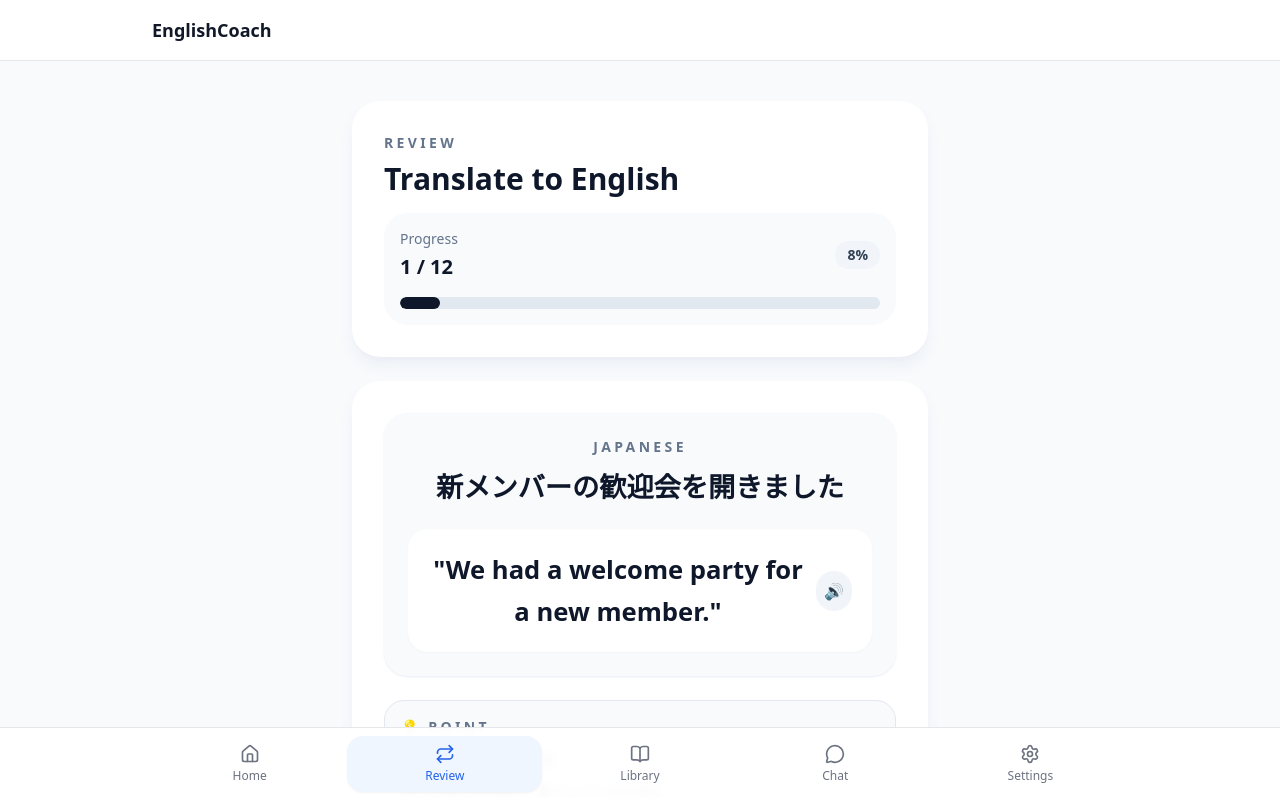
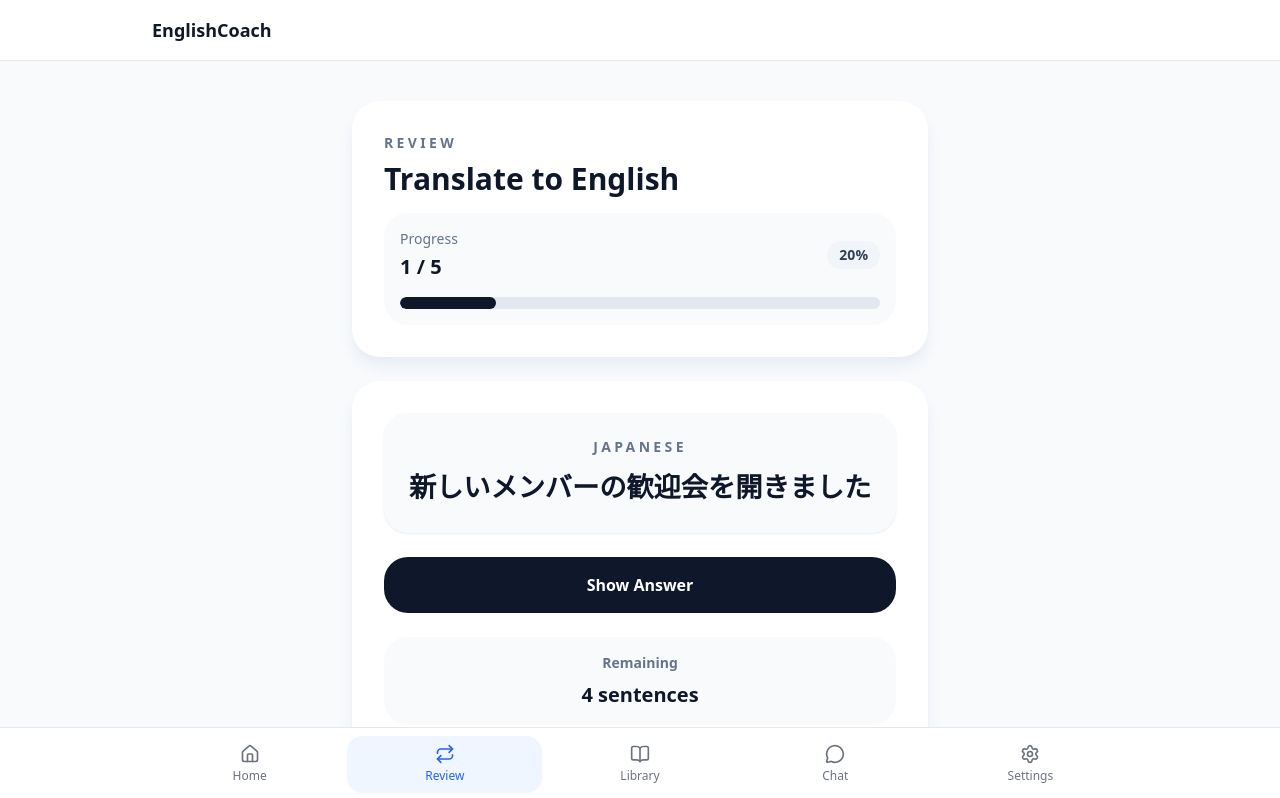
Before and after one commit to amabile1116-ux/EnglishCoach-web, a Next.js app: page /review in a window 1280 px wide. Shown: the top 798 px of the page. Built offline with nearby package versions, Linux system fonts and the light colour scheme.

Commit message:
Implement review flow with show answer and completion screen

```diff
--- a/src/app/review/page.tsx
+++ b/src/app/review/page.tsx
@@ -1,10 +1,90 @@
-import React from "react";
+"use client";
+
+import Link from "next/link";
+import { useState } from "react";
+
+const reviewItems = [
+  {
+    id: 1,
+    japanese: "新しいメンバーの歓迎会を開きました",
+    english: "We had a welcome party for a new member.",
+    point: "welcome party = 歓迎会 / for a new member = 新しいメンバーのために",
+  },
+  {
+    id: 2,
+    japanese: "彼は毎朝ジョギングをしています",
+    english: "He goes jogging every morning.",
+    point: "go jogging = ジョギングする / every morning = 毎朝",
+  },
+  {
+    id: 3,
+    japanese: "このレポートは明日までに提出してください",
+    english: "Please submit this report by tomorrow.",
+    point: "submit = 提出する / by tomorrow = 明日までに",
+  },
+  {
+    id: 4,
+    japanese: "彼女はとても静かに話しました",
+    english: "She spoke very quietly.",
+    point: "speak quietly = 静かに話す / very = とても",
+  },
+  {
+    id: 5,
+    japanese: "私はそのニュースを昨日聞きました",
+    english: "I heard that news yesterday.",
+    point: "hear = 聞く / yesterday = 昨日",
+  },
+];
 
 export default function ReviewPage() {
+  const [currentIndex, setCurrentIndex] = useState(0);
+  const [showAnswer, setShowAnswer] = useState(false);
+
+  const isComplete = currentIndex >= reviewItems.length;
+  const currentItem = reviewItems[currentIndex];
+  const progressPercent = ((currentIndex + 1) / reviewItems.length) * 100;
+  const remainingCount = reviewItems.length - (currentIndex + 1);
+
+  const handleNext = () => {
+    setShowAnswer(false);
+    setCurrentIndex((prev) => prev + 1);
+  };
+
+  if (isComplete) {
+    return (
+      <main className="min-h-screen bg-slate-50 px-4 py-8 sm:px-6 lg:px-8">
+        <div className="mx-auto flex w-full max-w-xl flex-col items-center rounded-[28px] bg-white p-8 text-center shadow-lg shadow-slate-200/80 sm:p-10">
+          <p className="text-sm font-semibold uppercase tracking-[0.24em] text-slate-500">Review Complete</p>
+          <h1 className="mt-4 text-3xl font-bold text-slate-900">🎉 Today&apos;s Review Complete!</h1>
+          <p className="mt-3 text-base leading-relaxed text-slate-600">Great job!</p>
+
+          <div className="mt-8 flex w-full flex-col gap-3 sm:flex-row">
+            <Link
+              href="/"
+              className="inline-flex h-12 items-center justify-center rounded-3xl bg-slate-900 px-4 text-sm font-semibold text-white transition hover:bg-slate-800"
+            >
+              Homeへ戻る
+            </Link>
+            <button
+              type="button"
+              onClick={() => {
+                setCurrentIndex(0);
+                setShowAnswer(false);
+              }}
+              className="inline-flex h-12 items-center justify-center rounded-3xl border border-slate-200 bg-white px-4 text-sm font-semibold text-slate-900 transition hover:bg-slate-50"
+            >
+              Reviewをもう一度行う
+            </button>
+          </div>
+        </div>
+      </main>
+    );
+  }
+
   return (
     <main className="min-h-screen bg-slate-50 px-4 py-6 sm:px-6 lg:px-8">
       <div className="mx-auto flex w-full max-w-xl flex-col gap-6">
-        <section className="rounded-[28px] bg-white p-6 shadow-lg shadow-slate-200/60 sm:p-8">
+        <section className="rounded-[28px] bg-white p-6 shadow-lg shadow-slate-200/80 sm:p-8">
           <div className="space-y-4">
             <div>
               <p className="text-sm font-semibold uppercase tracking-[0.24em] text-slate-500">Review</p>
@@ -15,34 +95,40 @@ export default function ReviewPage() {
               <div className="flex items-center justify-between">
                 <div>
                   <p className="text-sm text-slate-500">Progress</p>
-                  <p className="mt-1 text-xl font-semibold text-slate-900">1 / 12</p>
+                  <p className="mt-1 text-xl font-semibold text-slate-900">
+                    {currentIndex + 1} / {reviewItems.length}
+                  </p>
                 </div>
                 <span className="rounded-full bg-slate-100 px-3 py-1 text-sm font-semibold text-slate-700">
-                  8%
+                  {Math.round(progressPercent)}%
                 </span>
               </div>
               <div className="mt-4 h-3 overflow-hidden rounded-full bg-slate-200">
-                <div className="h-full w-1/12 rounded-full bg-slate-900 transition-all duration-300" />
+                <div
+                  className="h-full rounded-full bg-slate-900 transition-all duration-300"
+                  style={{ width: `${progressPercent}%` }}
+                />
               </div>
             </div>
           </div>
         </section>
 
-        <section className="rounded-[28px] bg-white p-6 shadow-lg shadow-slate-200/60 sm:p-8">
+        <section className="rounded-[28px] bg-white p-6 shadow-lg shadow-slate-200/80 sm:p-8">
           <div className="space-y-6">
             <div className="rounded-[24px] bg-slate-50 p-6 shadow-sm shadow-slate-200/80">
               <div className="space-y-5 text-center">
                 <div className="space-y-2">
                   <p className="text-sm font-semibold uppercase tracking-[0.24em] text-slate-500">Japanese</p>
                   <p className="text-2xl font-semibold leading-relaxed text-slate-900 sm:text-[1.7rem]">
-                    新メンバーの歓迎会を開きました
+                    {currentItem.japanese}
                   </p>
                 </div>
 
+                {showAnswer ? (
                   <div className="rounded-[20px] bg-white p-5 shadow-sm shadow-slate-100">
                     <div className="flex items-center justify-center gap-2">
                       <p className="text-[1.35rem] font-semibold leading-relaxed text-slate-900 sm:text-[1.6rem]">
-                      &quot;We had a welcome party for a new member.&quot;
+                        {currentItem.english}
                       </p>
                       <button
                         type="button"
@@ -53,35 +139,47 @@ export default function ReviewPage() {
                       </button>
                     </div>
                   </div>
+                ) : null}
               </div>
             </div>
 
+            {showAnswer ? (
+              <>
                 <div className="rounded-[20px] border border-slate-200 bg-slate-50 p-4">
                   <p className="text-sm font-semibold uppercase tracking-[0.24em] text-slate-500">💡 Point</p>
-              <div className="mt-3 space-y-2 text-sm leading-relaxed text-slate-700">
-                <p>welcome party = 歓迎会</p>
-                <p>for a new member = 新メンバーのために</p>
-              </div>
+                  <p className="mt-3 text-sm leading-relaxed text-slate-700">{currentItem.point}</p>
                 </div>
 
                 <div className="grid grid-cols-2 gap-4 pt-2">
                   <button
                     type="button"
+                    onClick={handleNext}
                     className="inline-flex h-14 items-center justify-center rounded-3xl border border-slate-200 bg-white text-base font-semibold text-slate-900 transition hover:bg-slate-50"
                   >
                     Again
                   </button>
                   <button
                     type="button"
+                    onClick={handleNext}
                     className="inline-flex h-14 items-center justify-center rounded-3xl bg-slate-900 text-base font-semibold text-white transition hover:bg-slate-800"
                   >
                     Got it!
                   </button>
                 </div>
+              </>
+            ) : (
+              <button
+                type="button"
+                onClick={() => setShowAnswer(true)}
+                className="inline-flex h-14 w-full items-center justify-center rounded-3xl bg-slate-900 text-base font-semibold text-white transition hover:bg-slate-800"
+              >
+                Show Answer
+              </button>
+            )}
 
             <div className="rounded-3xl bg-slate-50 p-4 text-center text-slate-700">
               <p className="text-sm font-semibold text-slate-500">Remaining</p>
-              <p className="mt-2 text-xl font-semibold text-slate-900">11 sentences</p>
+              <p className="mt-2 text-xl font-semibold text-slate-900">{remainingCount} sentences</p>
             </div>
           </div>
         </section>
```
Lines whose indentation alone changed are shown as unchanged.
